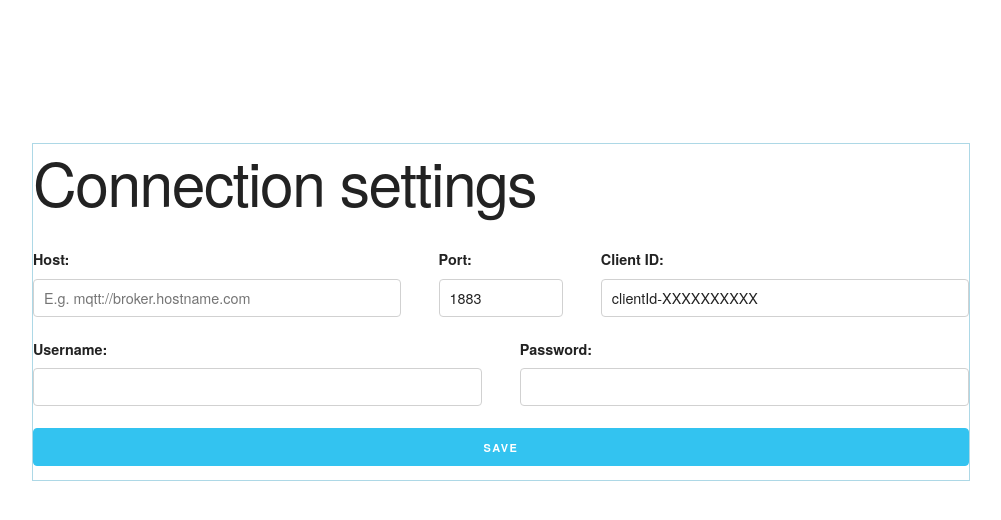
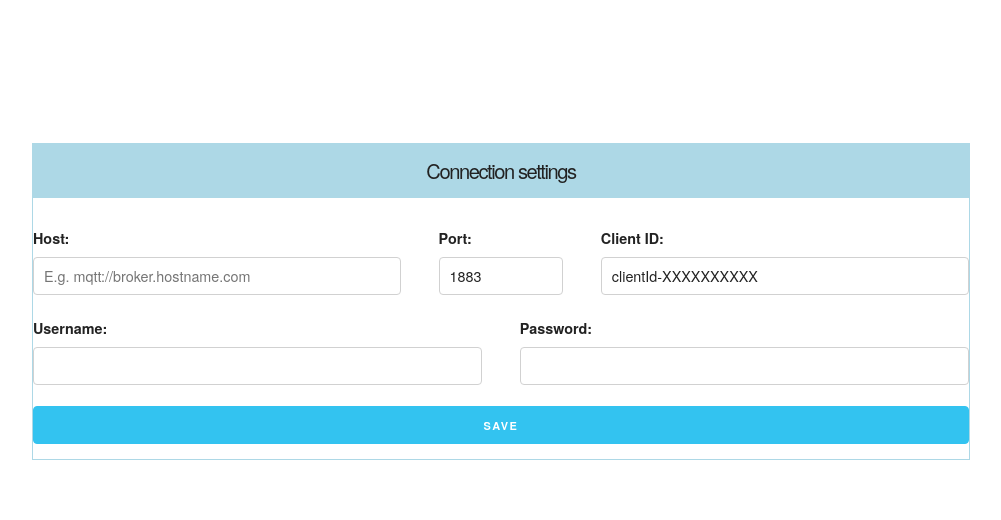
Before and after one commit to Isaac-Ampomah-12/iiot-test-bench, a React (Create React App) app in the folder frontend/: page /settings in a window 1280 px wide. Shown: the top 520 px of the page, without its empty margins (139-1140 px from the left). Built offline with nearby package versions, Linux system fonts and the light colour scheme.

Commit message:
Add settings heading style

```diff
--- a/frontend/src/pages/ConnectionSettings/ConnectionSettings.css
+++ b/frontend/src/pages/ConnectionSettings/ConnectionSettings.css
@@ -4,3 +4,9 @@
   margin-top: 10rem;
   outline: 0.1rem solid lightblue;
 }
+#Connect-settings h2 {
+  font-size: 1.4rem;
+  text-align: center;
+  background-color: lightblue;
+  padding: 1rem;
+}
```
